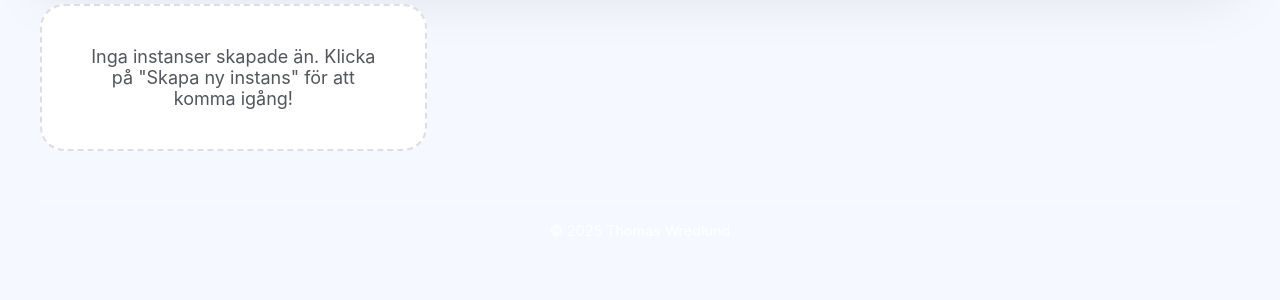
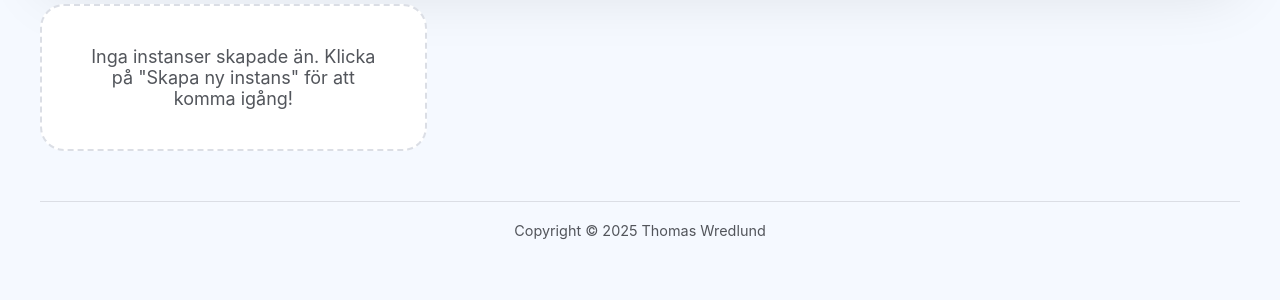
Before and after one commit to Glitchtit/HA-Edu, a Flask app: page / in a window 1280 px wide. Shown: the part 404-704 px from the top of the page. Run offline with Flask 3, Linux system fonts and the light colour scheme.

Commit message:
Add copyright disclaimer to all pages
Co-authored-by: Glitchtit <74153343+Glitchtit@users.noreply.github.com>

```diff
--- a/templates/index.html
+++ b/templates/index.html
@@ -1748,9 +1748,9 @@
         checkInstanceCreationStatus();
     </script>
 
-    <footer style="text-align: center; padding: 30px 20px 20px; color: rgba(255, 255, 255, 0.9); font-size: 0.9em;">
-        <div style="border-top: 1px solid rgba(255, 255, 255, 0.3); padding-top: 20px; max-width: 1200px; margin: 0 auto;">
-            © 2025 Thomas Wredlund
+    <footer style="text-align: center; padding: 30px 20px 20px; color: var(--color-gray-700); font-size: 0.9em;">
+        <div style="border-top: 1px solid var(--border); padding-top: 20px; max-width: 1200px; margin: 0 auto;">
+            Copyright © 2025 Thomas Wredlund
         </div>
     </footer>
 </body>
--- a/templates/proxy_error.html
+++ b/templates/proxy_error.html
@@ -218,5 +218,9 @@
             <a href="/" class="btn btn-secondary">🏠 Back to Portal</a>
         </div>
     </div>
+
+    <footer style="position: fixed; bottom: 0; left: 0; right: 0; text-align: center; padding: 15px; color: rgba(255, 255, 255, 0.7); font-size: 0.85em; background: rgba(0, 0, 0, 0.3); backdrop-filter: blur(10px);">
+        Copyright © 2025 Thomas Wredlund
+    </footer>
 </body>
 </html>
```
